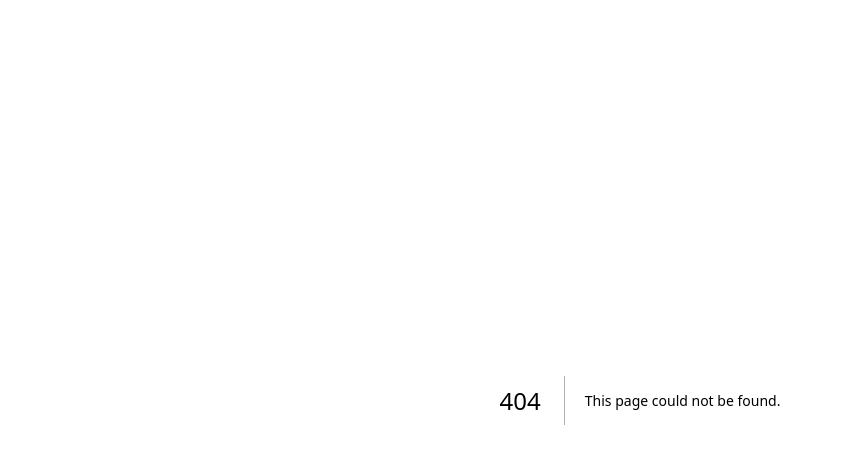
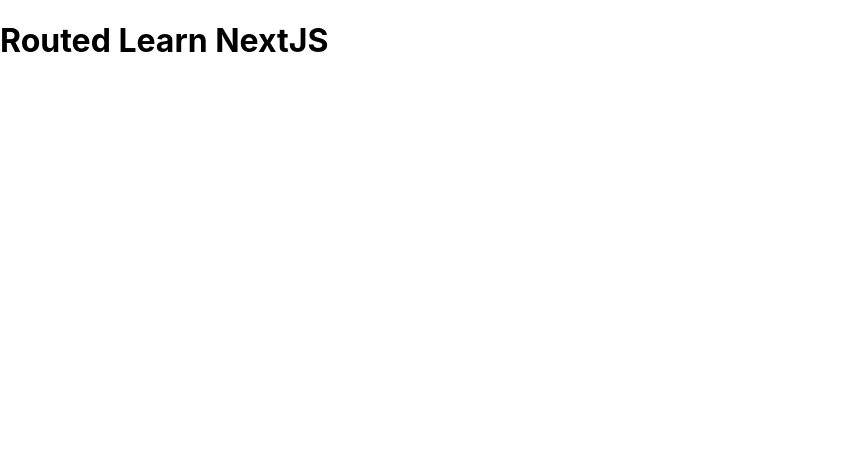
Before and after one commit to JCMP92/LearningNext.js, a Next.js app in the folder learning-next/: page /learn/1 in a window 1280 px wide. Before the commit this address had no page. Shown: the top 464 px of the page, without its empty margins (0-841 px from the left). Built offline with nearby package versions, Linux system fonts and the light colour scheme.

Commit message:
Creating dynamic routes

```diff
--- /dev/null
+++ b/learning-next/pages/learn/[name].js
@@ -0,0 +1,7 @@
+import { useRouter } from 'next/router';
+
+export default function Learn() {
+  const router = useRouter();
+  const { name } = router.query; //name is our parameter
+  return <h1>Routed Learn NextJS</h1>;
+}
```
